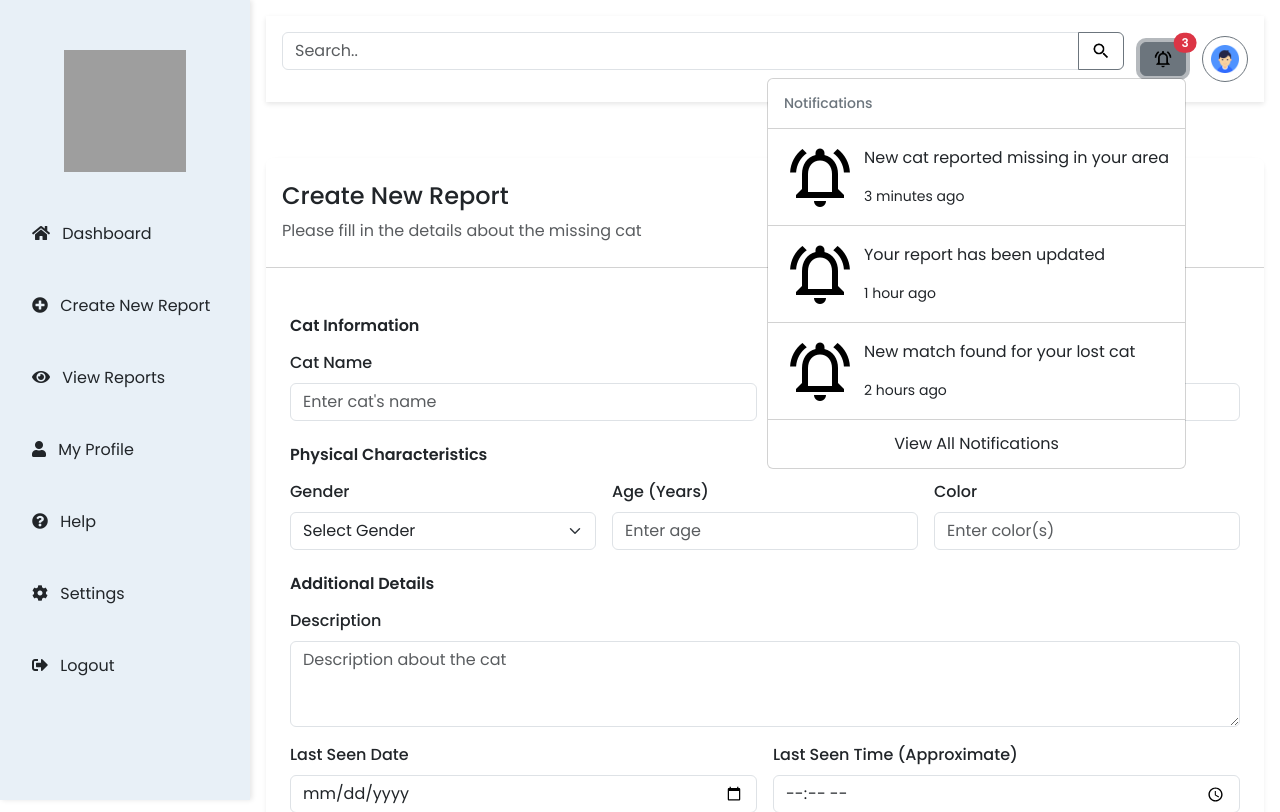
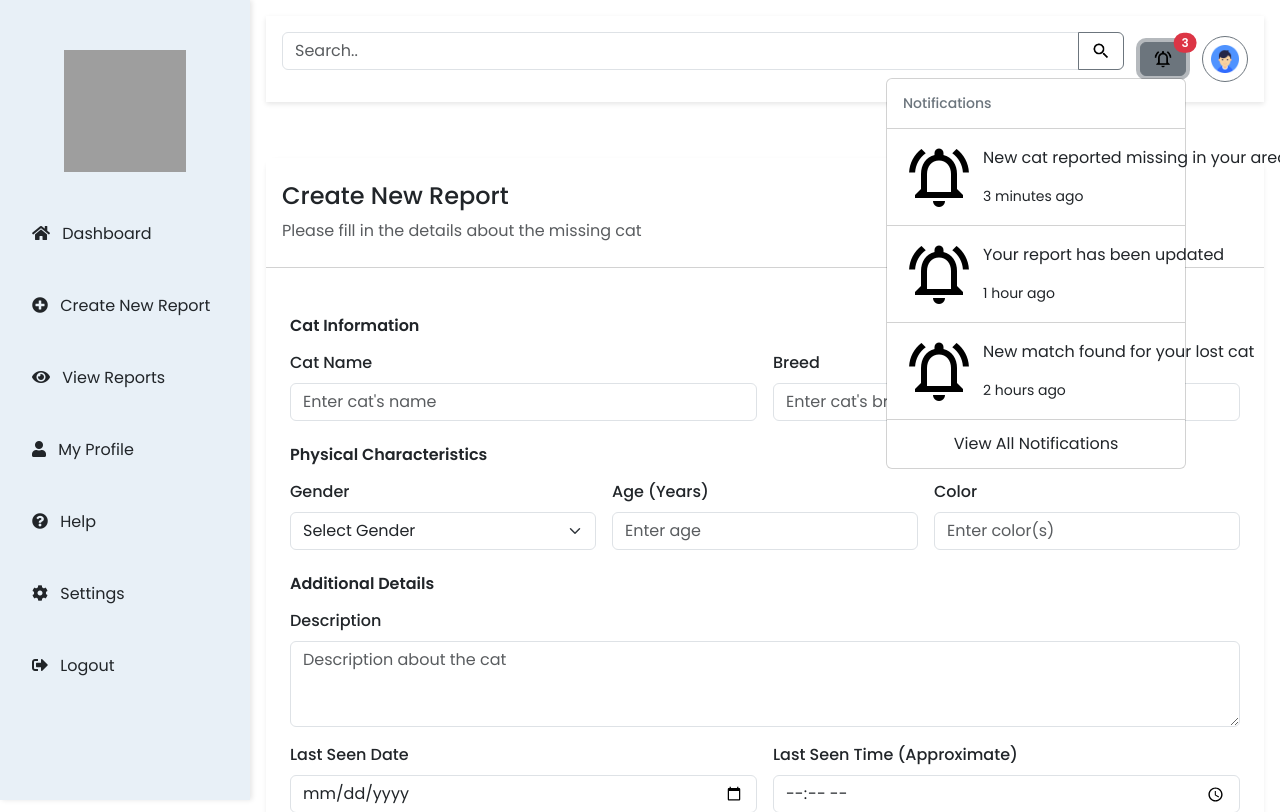
Before and after one commit to JohnLorcanParaiso/PurrSafe-System, a PHP site: page /create.php in a window 1280 px wide, after a click that opens the changed part. Shown: the top 812 px of the page. Run offline with PHP 8.4, Linux system fonts and the light colour scheme; a user stored in the database is signed in; some libraries are stand-ins or nearby versions; grey boxes are pictures that could not be loaded.

Commit message:
updated css

```diff
--- a/styles/style.css
+++ b/styles/style.css
@@ -186,3 +186,7 @@ a.dashboard-blue:hover {
 .swal2-confirm:focus {
     box-shadow: 0 0 0 0.2rem rgba(33, 150, 243, 0.25) !important;
 }
+
+.notification-dropdown {
+    width: 300px; /* Adjust the width as needed */
+}
```
